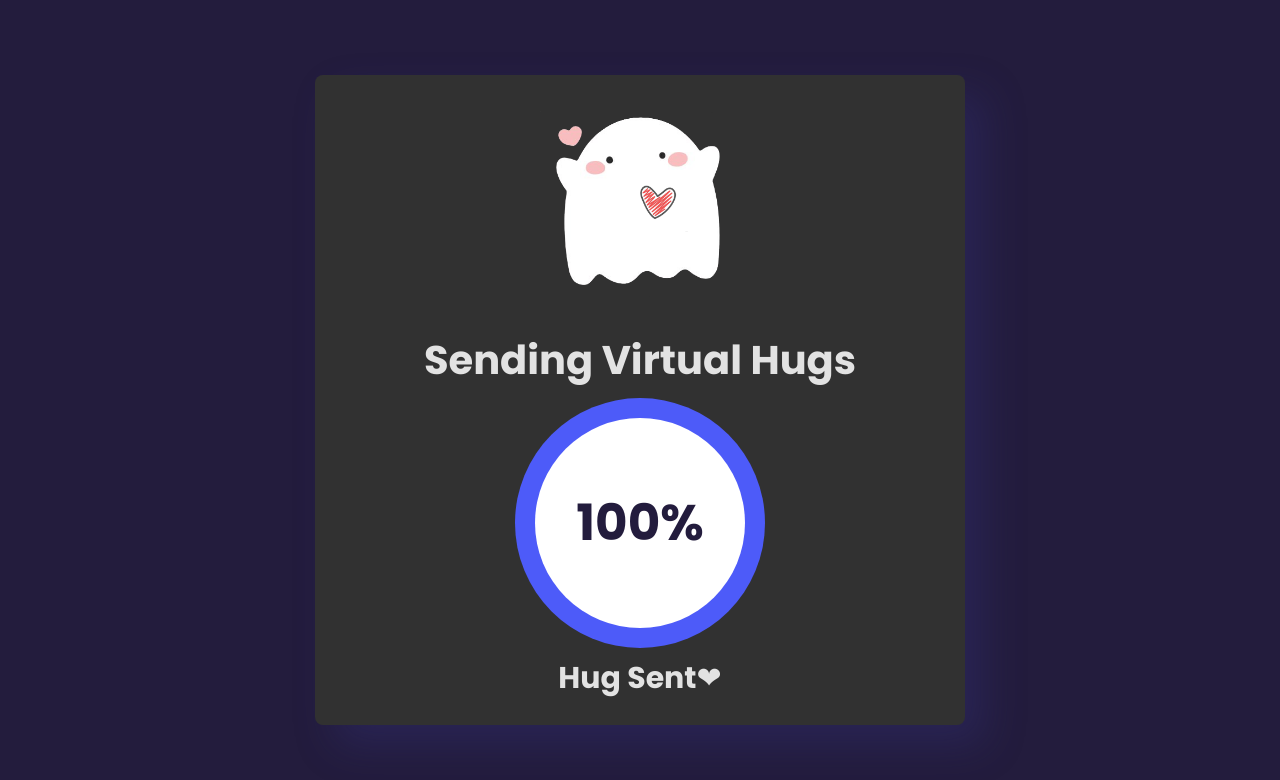
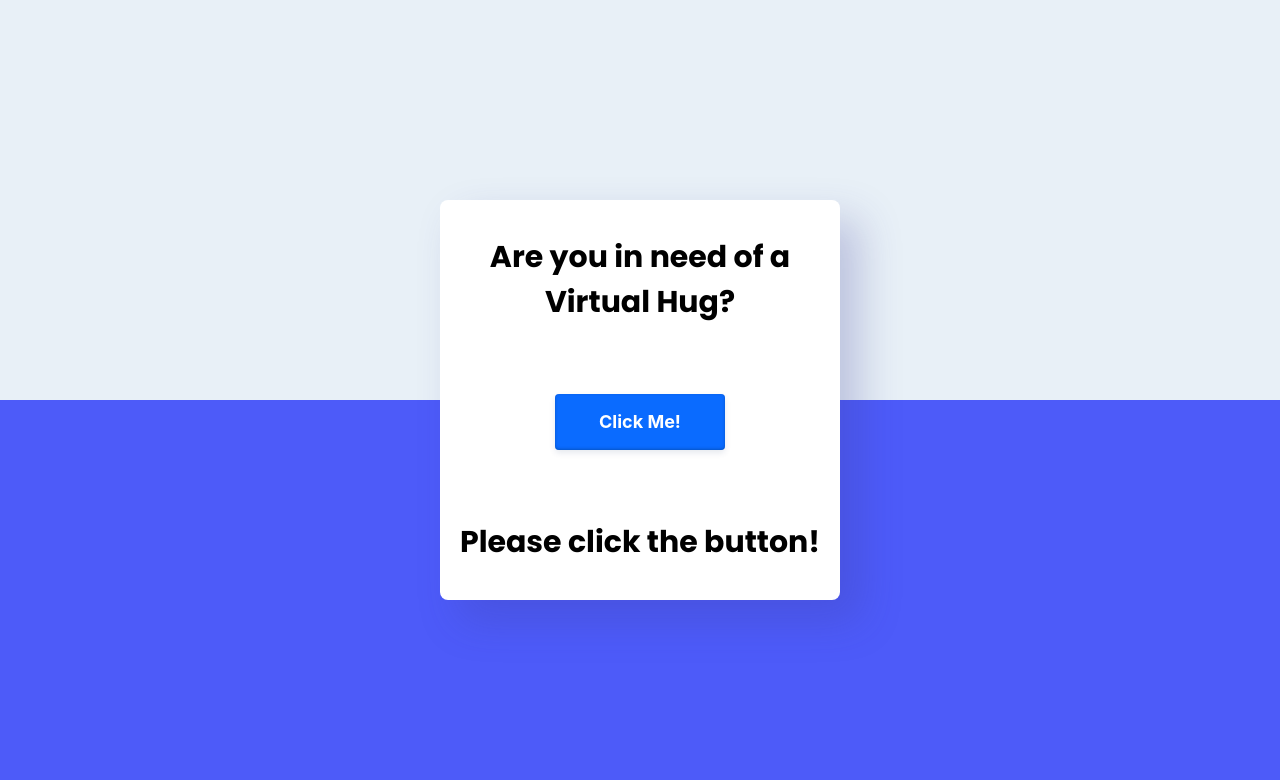
Before and after one commit to RCrusio/v-hugs, a plain HTML site: page index.html in a window 1280 px wide. Drawn offline with Linux system fonts and the light colour scheme.

Commit message:
second commit

```diff
--- a/index.html
+++ b/index.html
@@ -2,27 +2,25 @@
 <html lang="en">
   <head>
     <meta name="viewport" content="width=device-width, initial-scale=1.0" />
-    <title>Circular Progress Bar</title>
-    <!-- Google Font -->
+    <title>Virtual Hug</title>
+    <!-- Gooogle Font -->
     <link
       href="https://fonts.googleapis.com/css2?family=Poppins:wght@700&display=swap"
       rel="stylesheet"
     />
     <!-- Stylesheet -->
-  <link rel="stylesheet" href="style.css">
+    <link rel="stylesheet" href="index1.css" />
   </head>
   <body>
     <div class="container">
-      <img class="img" src="hug.png" alt="">
-      <center><div class="intro">Sending Virtual Hugs</div></center>
-      <div class="circular-progress">
-        <div class="value-container">0%</div>
+        <center><div class="intro">Are you in need of a Virtual Hug?
+        </div></center>
+<button class="button-66" role="button">Click Me!</button>
+<center><div class="intro">
+    Please click the button!
+</div></center>
 
+    </div>
 
-      </div>
-      <div class="completion-message">Sending...</div>
-    </div>
-    <!-- Script -->
-  <script src="script.js"></script>
   </body>
 </html>
--- /dev/null
+++ b/index1.css
@@ -0,0 +1,100 @@
+*,
+*:before,
+*:after {
+  padding: 0;
+  margin: 0;
+  box-sizing: border-box;
+}
+body {
+  height: 100vh;
+  background: linear-gradient(#e8f0f7 50%, #4d5bf9 50%);
+}
+.container {
+  height: 400px;
+  width: 400px;
+  background-color: #ffffff;
+  position: absolute;
+  transform: translate(-50%, -50%);
+  top: 50%;
+  left: 50%;
+  border-radius: 8px;
+  box-shadow: 20px 20px 40px rgba(60, 60, 150, 0.25);
+  display: grid;
+  place-items: center;
+}
+
+.intro{
+    font-size: 30px;
+    font-family: "Poppins", sans-serif;
+    color: #000000;
+
+  }
+
+
+/* CSS */
+.button-66 {
+    background-color: #0a6bff;
+    border-radius: 4px;
+    border: 0;
+    box-shadow: rgba(1,60,136,.5) 0 -1px 3px 0 inset,rgba(0,44,97,.1) 0 3px 6px 0;
+    box-sizing: border-box;
+    color: #fff;
+    cursor: pointer;
+    display: inherit;
+    font-family: "Space Grotesk",-apple-system,system-ui,"Segoe UI",Roboto,Helvetica,Arial,sans-serif,"Apple Color Emoji","Segoe UI Emoji","Segoe UI Symbol";
+    font-size: 18px;
+    font-weight: 700;
+    line-height: 24px;
+    margin: 0;
+    min-height: 56px;
+    min-width: 120px;
+    padding: 16px 20px;
+    position: relative;
+    text-align: center;
+    user-select: none;
+    -webkit-user-select: none;
+    touch-action: manipulation;
+    vertical-align: baseline;
+    transition: all .2s cubic-bezier(.22, .61, .36, 1);
+  }
+
+  .button-66:hover {
+    background-color: #065dd8;
+    transform: translateY(-2px);
+  }
+
+  @media (min-width: 768px) {
+    .button-66 {
+      padding: 16px 44px;
+      min-width: 150px;
+    }
+  }
+
+  @media only screen and (max-width: 600px) {
+    .container {
+      height: 500px;
+      width: 300px;
+    }
+    .img{
+      width: 150px;
+    }
+
+    .circular-progress {
+
+      height: 200px;
+      width: 200px;
+    }
+
+    .value-container {
+      position: relative;
+      font-family: "Poppins", sans-serif;
+      font-size: 40px;
+      color: #231c3d;
+    }
+
+    .intro{
+      font-size: 25px;
+      font-family: "Poppins", sans-serif;
+
+    }
+  }
```
Also changed, not shown: index2.html (added, +28 -0 lines), Free-Transparent-Doodle-Heart-Clipart.png (deleted), Free-Transparent-Doodle-Heart-Clipart.webp (deleted), hug.jfif (deleted).
